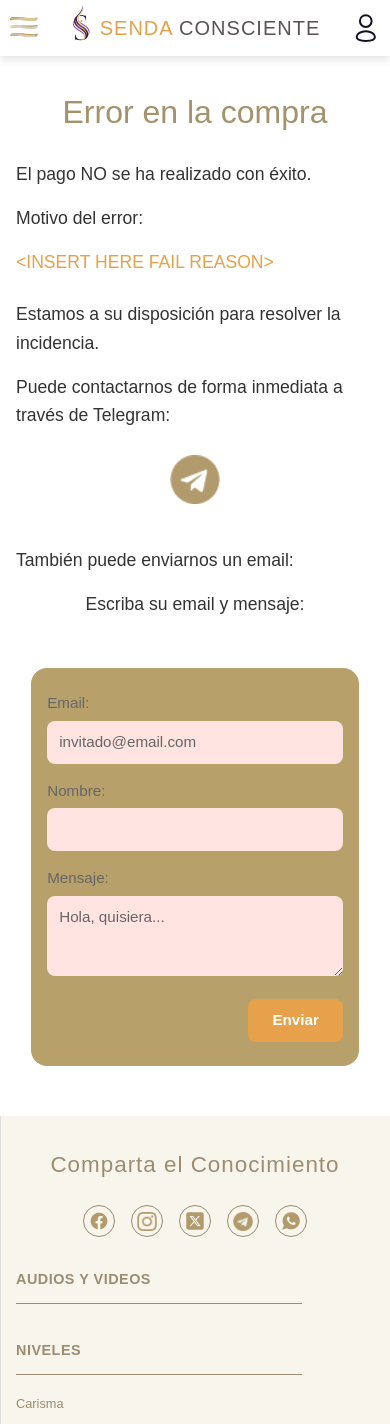
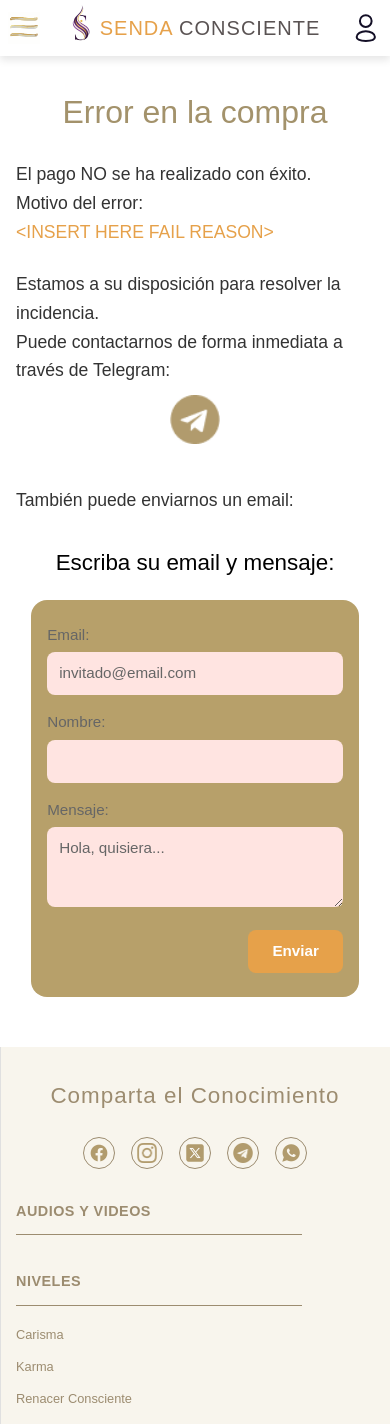
Before and after one commit to orbimatrix/Conscious-path, a Next.js app: page /payfail in a window 390 px wide. Shown: the top 1424 px of the page. Built offline with nearby package versions, Linux system fonts and the light colour scheme.

Commit message:
Refactor styles in globals.css and update PayFail and PaySuccess pages for improved layout and consistency. Adjust margins and font sizes for better visual alignment, and restructure email input sections for clarity.

```diff
--- a/src/app/globals.css
+++ b/src/app/globals.css
@@ -1018,7 +1018,7 @@ body {
 .contact-us-section {
   background: #fff;
   max-width: 800px;
-  margin: 48px auto 0 auto;
+  margin: 4px auto 0 auto;
   padding: 32px 0 32px 0;
   text-align: center;
   margin-left: auto;
@@ -1107,7 +1107,7 @@ body {
   .contact-us-section {
     max-width: 100vw;
     padding: 18px 0 18px 0;
-    margin-top: 24px;
+    margin-top: 2px;
     margin-left: 8vw;
     margin-right: 8vw;
   }
@@ -1441,11 +1441,14 @@ body {
 }
 
 .payfail-paragraph {
-  margin-bottom: 16px;
-}
+  margin-bottom: 1px;
+}
+
 
 .paragraph-email {
   text-align: center;
+  font-size: 1.4rem;
+  color: #000;
 }
 
 .payfail-error-reason {
@@ -1531,8 +1534,8 @@ body {
 
 .paysuccess-email-center {
   text-align: center;
-  margin-top: 32px;
-  font-size: 1.1rem;
+  margin-top: 0px;
+  font-size: 1.4rem;
   color: #000;
 }
 
@@ -1553,7 +1556,7 @@ body {
   }
   .paysuccess-email-center {
     font-size: 1rem;
-    margin-top: 18px;
+    margin-top: 0px;
   }
 }
 
--- a/src/app/payfail/page.tsx
+++ b/src/app/payfail/page.tsx
@@ -40,10 +40,14 @@ export default function PayFailPage() {
             También puede enviarnos un email:
           </p>
 
-          <p className="payfail-paragraph paragraph-email">
-            Escriba su email y mensaje:
-          </p>
+
         </div>
+      </div>
+
+      <div>
+        <p className="payfail-paragraph paragraph-email">
+          Escriba su email y mensaje:
+        </p>
       </div>
 
       <ContactSection />
--- a/src/app/paysuccess/page.tsx
+++ b/src/app/paysuccess/page.tsx
@@ -23,9 +23,10 @@ export default function PaySuccessPage() {
             Si tiene alguna duda, puedes escribirnos:
           </p>
         </div>
-        <div className="paysuccess-email-center">
-          Escriba su email y mensaje:
-        </div>
+
+      </div>
+      <div className="paysuccess-email-center">
+        Escriba su email y mensaje:
       </div>
       <ContactSection />
       <FooterSection />
```
